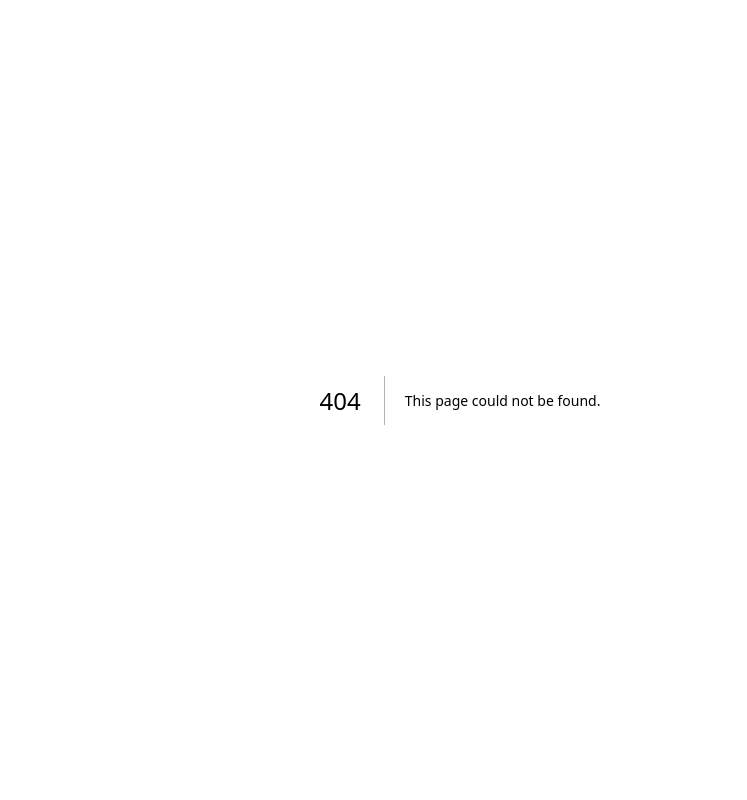
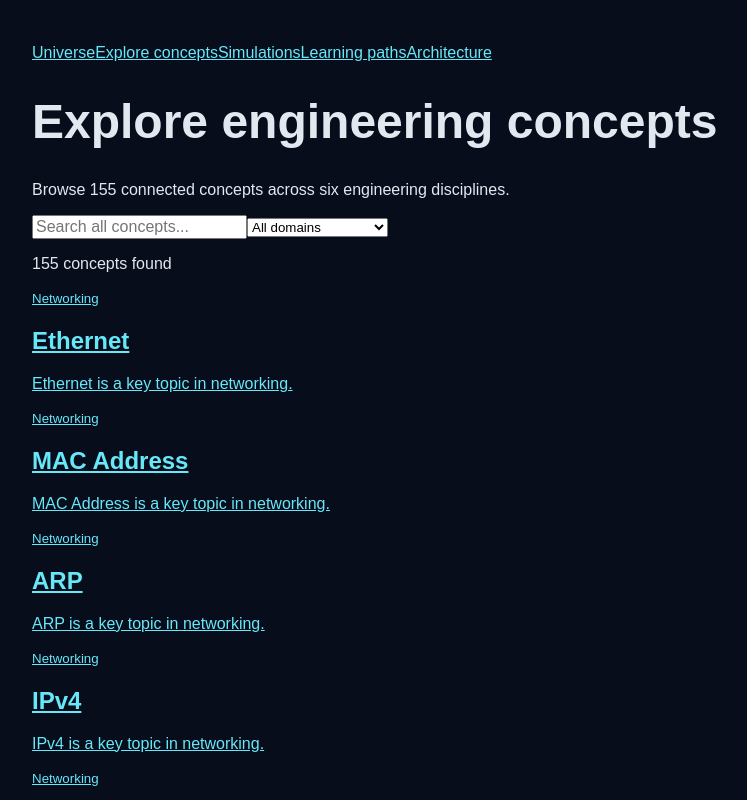
Before and after one commit to ksrilal/engineering-universe, a Next.js app: page /explore in a window 1280 px wide. Before the commit this address had no page. Shown: the top 800 px of the page, without its empty margins (180-927 px from the left). Built offline with nearby package versions, Linux system fonts and the light colour scheme.

Commit message:
Expand platform: src/app/explore/page.tsx

```diff
--- /dev/null
+++ b/src/app/explore/page.tsx
@@ -0,0 +1,5 @@
+import {ConceptExplorer} from "../../components/knowledge/ConceptExplorer";
+import {SiteNav} from "../../components/ui/SiteNav";
+import {catalogue} from "../../data/catalogue";
+export const metadata={title:"Explore Concepts | Engineering Universe"};
+export default function ExplorePage(){return <main className="eu-page"><SiteNav/><h1>Explore engineering concepts</h1><p>Browse {catalogue.length} connected concepts across six engineering disciplines.</p><ConceptExplorer/></main>}
```
